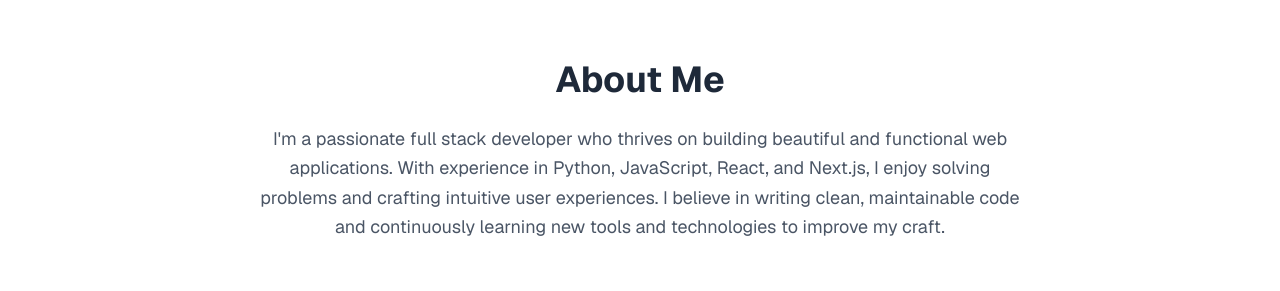
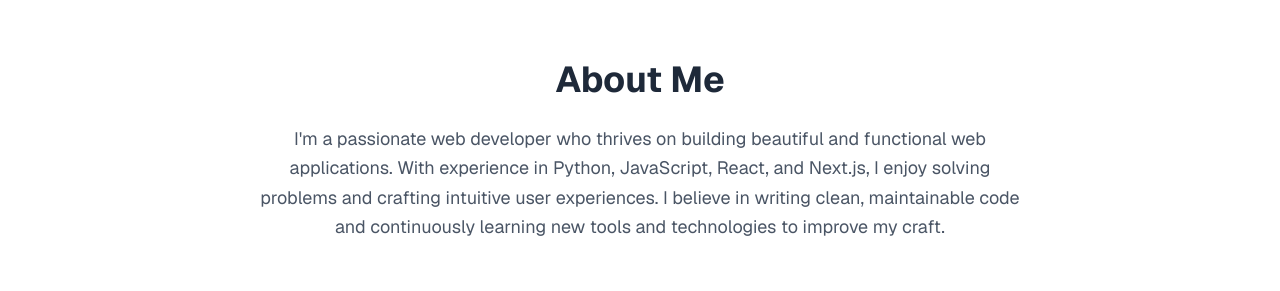
Before and after one commit to Sonali504/protfolio, a Next.js app: page / in a window 1280 px wide. Shown: the part 900-1191 px from the top of the page. Built offline with nearby package versions, Linux system fonts and the light colour scheme.

Commit message:
spelling

```diff
--- a/src/app/page.js
+++ b/src/app/page.js
@@ -112,7 +112,7 @@
         >
           <h2 className="text-4xl font-bold text-gray-800">About Me</h2>
           <p className="mt-6 text-gray-600 leading-relaxed text-lg">
-            {`I'm a passionate full stack developer who thrives on building beautiful and functional web applications. With experience in Python, JavaScript, React, and Next.js, I enjoy solving problems and crafting intuitive user experiences. I believe in writing clean, maintainable code and continuously learning new tools and technologies to improve my craft.`}
+            {`I'm a passionate web developer who thrives on building beautiful and functional web applications. With experience in Python, JavaScript, React, and Next.js, I enjoy solving problems and crafting intuitive user experiences. I believe in writing clean, maintainable code and continuously learning new tools and technologies to improve my craft.`}
           </p>
         </motion.div>
       </section>
```
